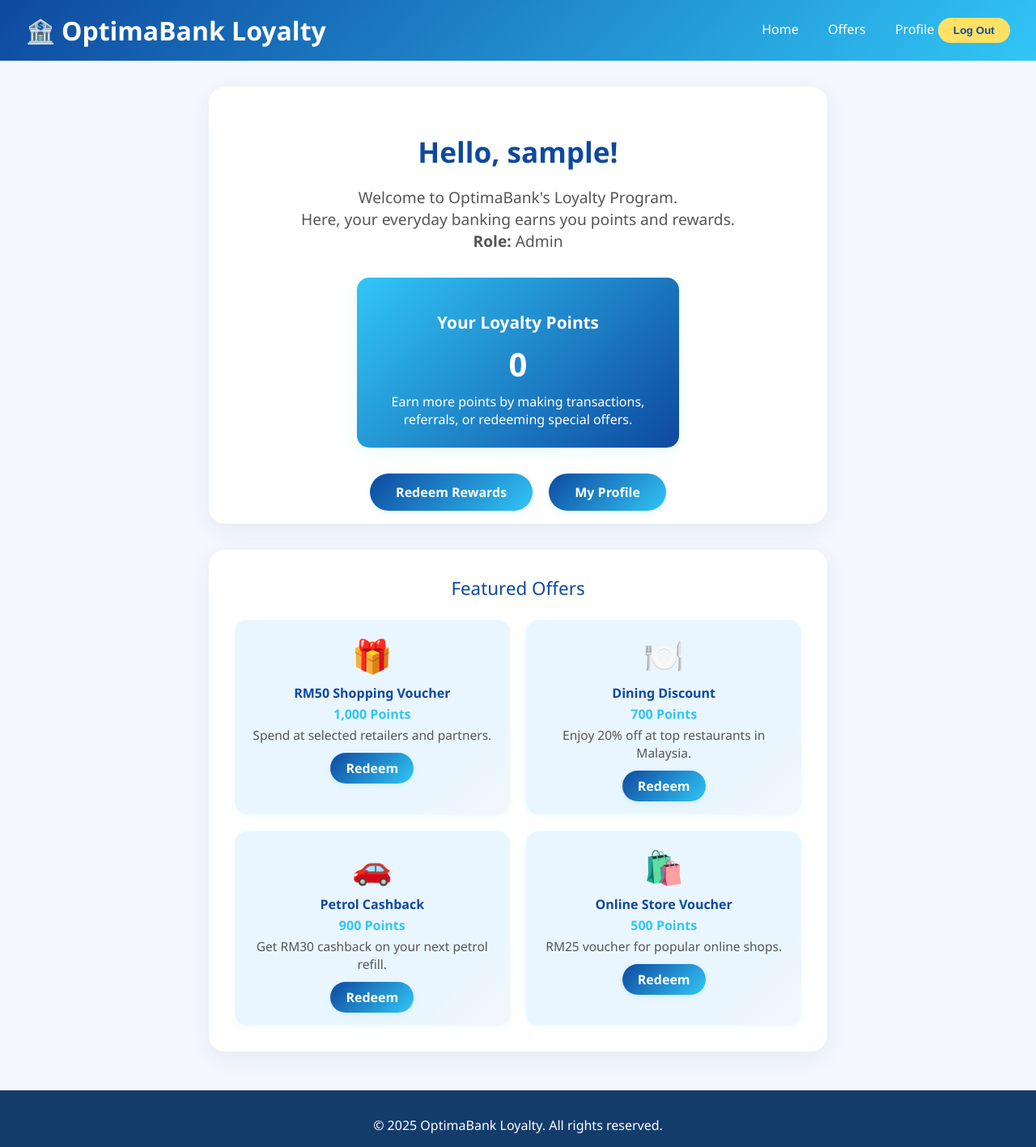
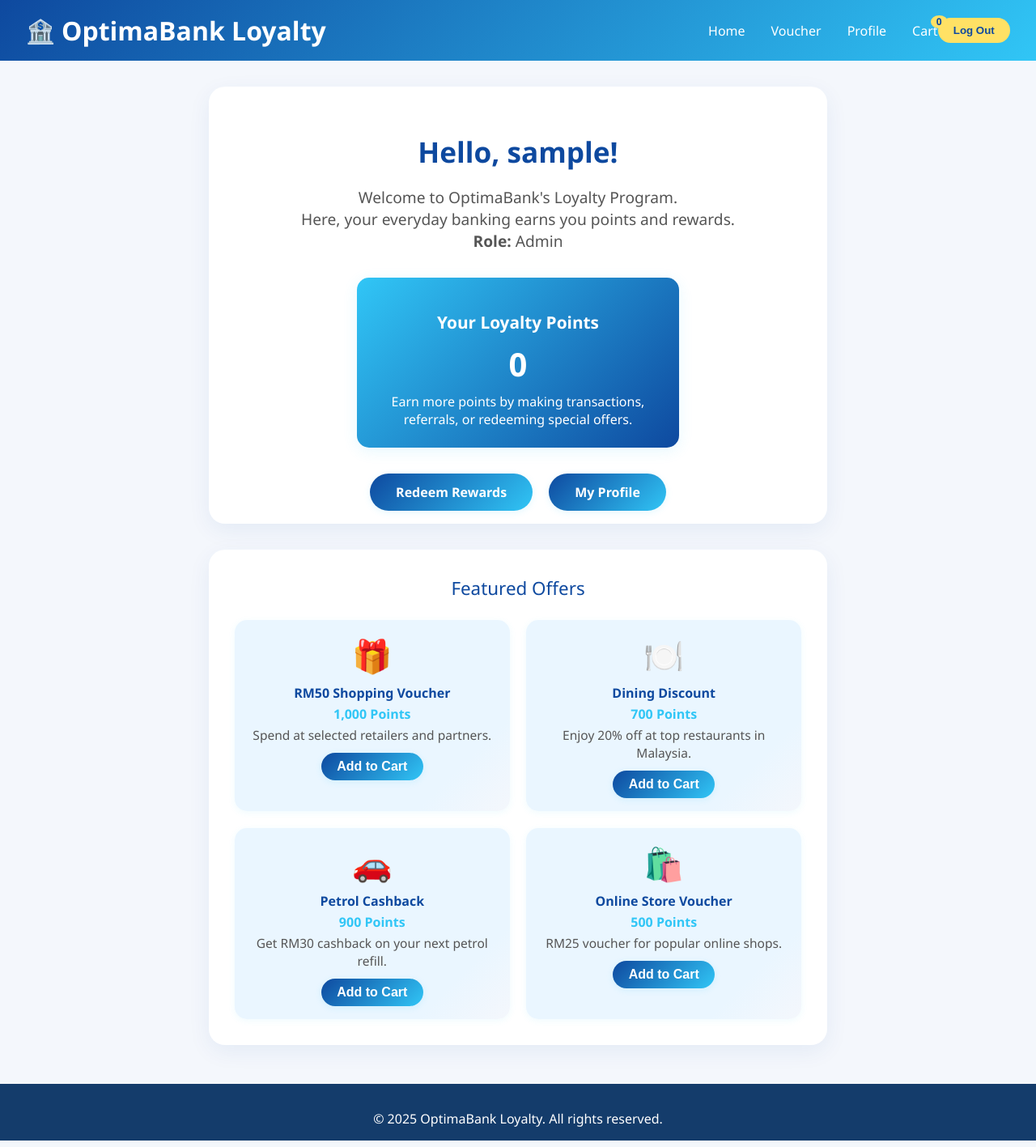
Before and after one commit to FarizRohizad/gift1bankvoucher, a PHP site: page /home.php in a window 1280 px wide. Shown: the whole page at 81% size. Run offline with PHP 8.4, Linux system fonts and the light colour scheme; the visitor is signed in with stand-in values (Sample User, id 1); tables that the repository leaves empty or names only in its code hold one stand-in row (values such as "Sample post"); some libraries are stand-ins or nearby versions.

Commit message:
Update home.php

```diff
--- a/home.php
+++ b/home.php
@@ -32,6 +32,13 @@ if ($result && $row = $result->fetch_assoc()) {
     $userRole   = $_SESSION['UserRole'];
     $userPoints = isset($_SESSION['UserPoints']) ? $_SESSION['UserPoints'] : 0;
 }
+
+// Initialize cart if not already set
+if (!isset($_SESSION['cart'])) {
+    $_SESSION['cart'] = [];
+}
+$cartItemCount = count($_SESSION['cart']);
+
 ?>
 <!DOCTYPE html>
 <html lang="en">
@@ -68,15 +75,32 @@ if ($result && $row = $result->fetch_assoc()) {
             font-size: 1.8rem;
             margin-right: 8px;
         }
+        .nav-links {
+            display: flex;
+            align-items: center;
+        }
         .nav-links a {
             color: #fff;
             text-decoration: none;
             font-weight: 500;
             margin-left: 2rem;
             transition: color 0.3s;
+            position: relative; /* For cart item count */
         }
         .nav-links a:hover {
             color: #ffe165;
+        }
+        .cart-count {
+            background-color: #ffe165;
+            color: #0e499f;
+            border-radius: 50%;
+            padding: 2px 7px;
+            font-size: 0.75rem;
+            font-weight: bold;
+            position: absolute;
+            top: -8px;
+            right: -12px;
+            line-height: 1;
         }
         .welcome-section {
             background: #fff;
@@ -214,8 +238,9 @@ if ($result && $row = $result->fetch_assoc()) {
         <div class="logo">OptimaBank Loyalty</div>
         <div class="nav-links">
             <a href="/../home.php">Home</a>
-            <a href="/../rewards.php">Offers</a>
+            <a href="/../rewards.php">Voucher</a>
             <a href="/../profile.php">Profile</a>
+            <a href="/../cart.php">Cart <span class="cart-count" id="cart-item-count"><?php echo $cartItemCount; ?></span></a>
             <form style="display:inline;" method="post" action="/../logout.php">
                 <button type="submit" class="logout-btn">Log Out</button>
             </form>
@@ -244,28 +269,29 @@ if ($result && $row = $result->fetch_assoc()) {
                 <div class="offer-name">RM50 Shopping Voucher</div>
                 <div class="offer-points">1,000 Points</div>
                 <div class="offer-desc">Spend at selected retailers and partners.</div>
-                <a href="/../rewards.php" class="btn">Redeem</a>
+                <!-- Changed to a button with data attributes for AJAX -->
+                <button class="btn add-to-cart-btn" data-id="1" data-name="RM50 Shopping Voucher" data-points="1000">Add to Cart</button>
             </div>
             <div class="offer-card">
                 <div class="offer-icon">🍽️</div>
                 <div class="offer-name">Dining Discount</div>
                 <div class="offer-points">700 Points</div>
                 <div class="offer-desc">Enjoy 20% off at top restaurants in Malaysia.</div>
-                <a href="/../rewards.php" class="btn">Redeem</a>
+                <button class="btn add-to-cart-btn" data-id="2" data-name="Dining Discount" data-points="700">Add to Cart</button>
             </div>
             <div class="offer-card">
                 <div class="offer-icon">🚗</div>
                 <div class="offer-name">Petrol Cashback</div>
                 <div class="offer-points">900 Points</div>
                 <div class="offer-desc">Get RM30 cashback on your next petrol refill.</div>
-                <a href="/../rewards.php" class="btn">Redeem</a>
+                <button class="btn add-to-cart-btn" data-id="3" data-name="Petrol Cashback" data-points="900">Add to Cart</button>
             </div>
             <div class="offer-card">
                 <div class="offer-icon">🛍️</div>
                 <div class="offer-name">Online Store Voucher</div>
                 <div class="offer-points">500 Points</div>
                 <div class="offer-desc">RM25 voucher for popular online shops.</div>
-                <a href="/../rewards.php" class="btn">Redeem</a>
+                <button class="btn add-to-cart-btn" data-id="4" data-name="Online Store Voucher" data-points="500">Add to Cart</button>
             </div>
         </div>
     </div>
@@ -295,6 +321,35 @@ if ($result && $row = $result->fetch_assoc()) {
                 toastr.success("<?php echo addslashes($_SESSION['welcome']); ?>");
                 <?php unset($_SESSION['welcome']); ?>
             <?php endif; ?>
+
+            // Handle Add to Cart button clicks
+            $('.add-to-cart-btn').on('click', function() {
+                const itemId = $(this).data('id');
+                const itemName = $(this).data('name');
+                const itemPoints = $(this).data('points');
+
+                $.ajax({
+                    url: '/../add_to_cart.php', // Path to your new AJAX script
+                    type: 'POST',
+                    data: {
+                        id: itemId,
+                        name: itemName,
+                        points: itemPoints
+                    },
+                    success: function(response) {
+                        const res = JSON.parse(response);
+                        if (res.status === 'success') {
+                            toastr.success(res.message);
+                            $('#cart-item-count').text(res.cartCount); // Update cart count in header
+                        } else {
+                            toastr.error(res.message);
+                        }
+                    },
+                    error: function() {
+                        toastr.error("Error adding item to cart.");
+                    }
+                });
+            });
         });
     </script>
 </body>
```
